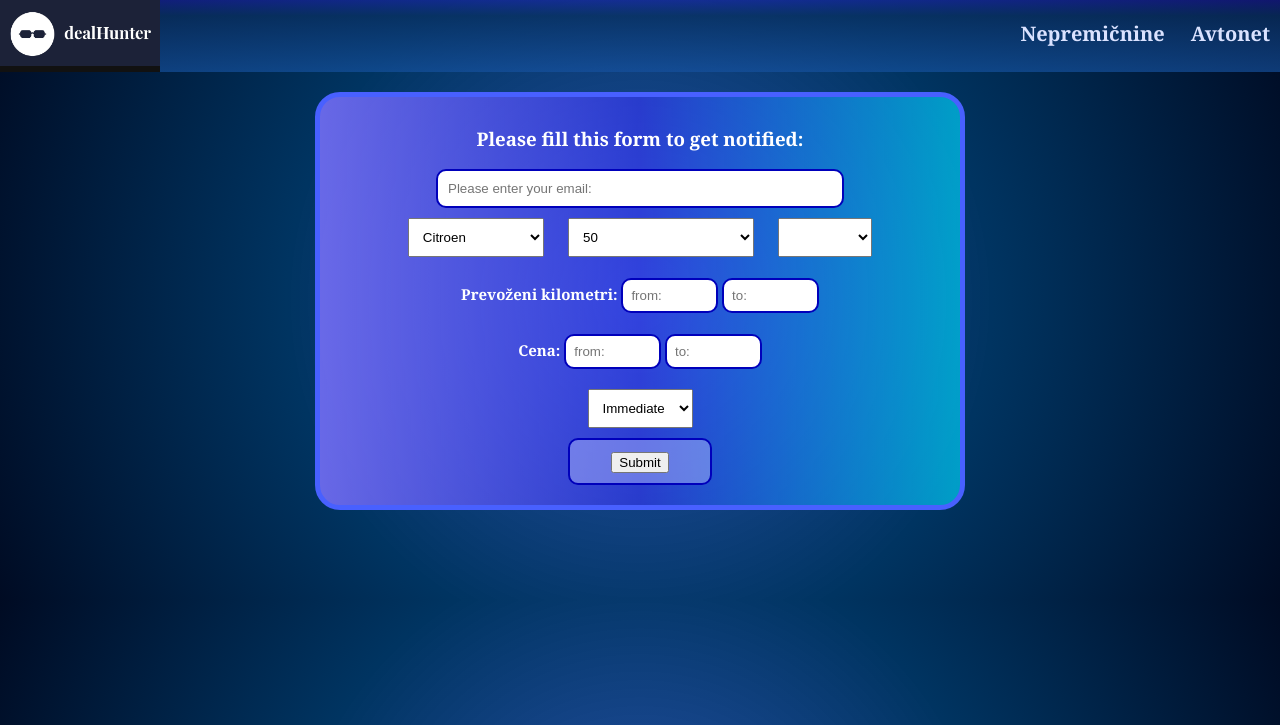
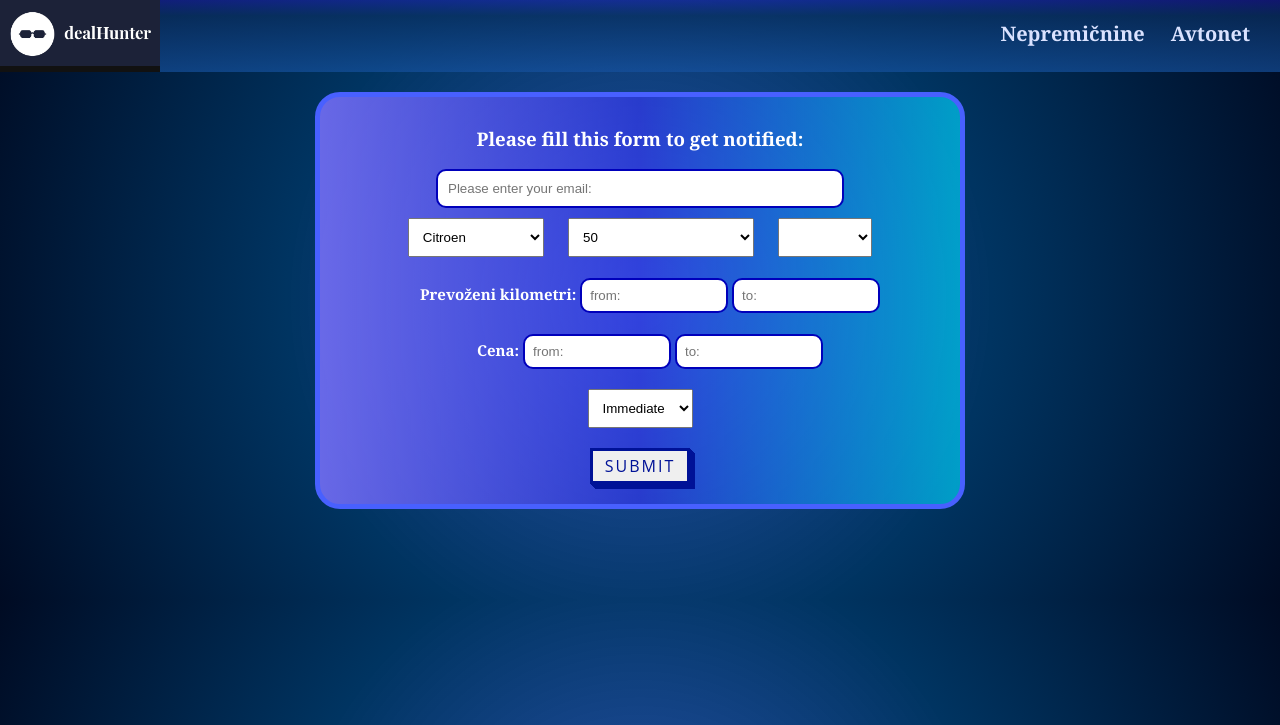
Before and after one commit to lstrazisar/Kvantum-Kvesterji, a Flask app: page /avtonet in a window 1280 px wide. Shown: the top 725 px of the page. Run offline with Flask 3, Linux system fonts and the light colour scheme.

Commit message:
mal sm pa naredu

```diff
--- a/website/static/styles/styles.css
+++ b/website/static/styles/styles.css
@@ -2,7 +2,7 @@
     nav ul {
         list-style-type: none;
         margin: 0;
-        padding: 0;
+        padding: 0px 20px 0px 0px;
         overflow: hidden;
         background: rgb(11,95,207);
         background: linear-gradient(0deg, rgba(22, 82, 160, 0.654) 0%, rgba(10, 49, 100, 0.712) 78%, rgba(34, 34, 185, 0.498) 100%);
@@ -10,8 +10,9 @@
     }
 
     .navright a:hover {background-color: #142b65;}
+
     nav ul li {
-        padding: 0;
+        padding-right: 0;
         margin: 0%;
         float: left;
     }
@@ -127,7 +128,7 @@ input[type=number] {
 }
 
 .kilometer_input {
-    width: 60%;
+    width: 100%;
     height: 90%;
     padding: 10px;
     margin: auto;
@@ -135,7 +136,7 @@ input[type=number] {
 }
 
 .price_input {
-    width: 60%;
+    width: 100%;
     height: 90%;
     padding: 10px;
     margin: auto;
@@ -235,7 +236,7 @@ display: block;
 .dropdown:hover .dropbtn {background-color: #2234a6b2;}
 .dropdown_no_search:hover .dropbtn {background-color: #2234a6b2;}
 
-.submit_button {
+/* .submit_button {
     margin:auto;
     background-color: #b6c0ff71;
     color: white;
@@ -244,4 +245,36 @@ display: block;
     border: 2px solid #0000bb;
     width: 120px;
     border-radius: 10px;
+} */
+
+
+/* CSS */
+.button-54 {
+  font-family: "Open Sans", sans-serif;
+  font-size: 16px;
+  letter-spacing: 2px;
+  text-decoration: none;
+  text-transform: uppercase;
+  color: #001297;
+  cursor: pointer;
+  border: 3px solid;
+  padding: 0.25em 0.5em;
+  margin-top: 10px;
+  box-shadow: 1px 1px 0px 0px, 2px 2px 0px 0px, 3px 3px 0px 0px, 4px 4px 0px 0px, 5px 5px 0px 0px;
+  position: relative;
+  user-select: none;
+  -webkit-user-select: none;
+  touch-action: manipulation;
 }
+
+.button-54:active {
+  box-shadow: 0px 0px 0px 0px;
+  top: 5px;
+  left: 5px;
+}
+
+@media (min-width: 768px) {
+  .button-54 {
+    padding: 0.25em 0.75em;
+  }
+}
--- a/website/templates/avtonet.html
+++ b/website/templates/avtonet.html
@@ -17,14 +17,10 @@
     <div class="preference_selection">
         <form action="/about"  method="post" >
         <h3>Please fill this form to get notified:</h3>
-        <!-- <label for="email">Email:</label> -->
-        <!-- <div class="email_request">
-            <input type="text" id="email" placeholder="Your email goes here">
-        </div> -->
+
         <div class="email_input">
             <input type="text" name="email" id="posta" placeholder="Please enter your email:">
         </div>
-
             <div class="dropdown">
                 <select name="carbrands" class="dropdown"  id="cars" >
                 {% for i in range(carbrands|length) %}
@@ -65,7 +61,7 @@
             </select>
         </div>
         <div class="submit_button">
-            <input type="submit" value="Submit" onclick="checkInput()">
+            <button class="button-54" role="button" onclick="checkInput()">SUBMIT</button>
         </div>
     </form>
     </div>
```
